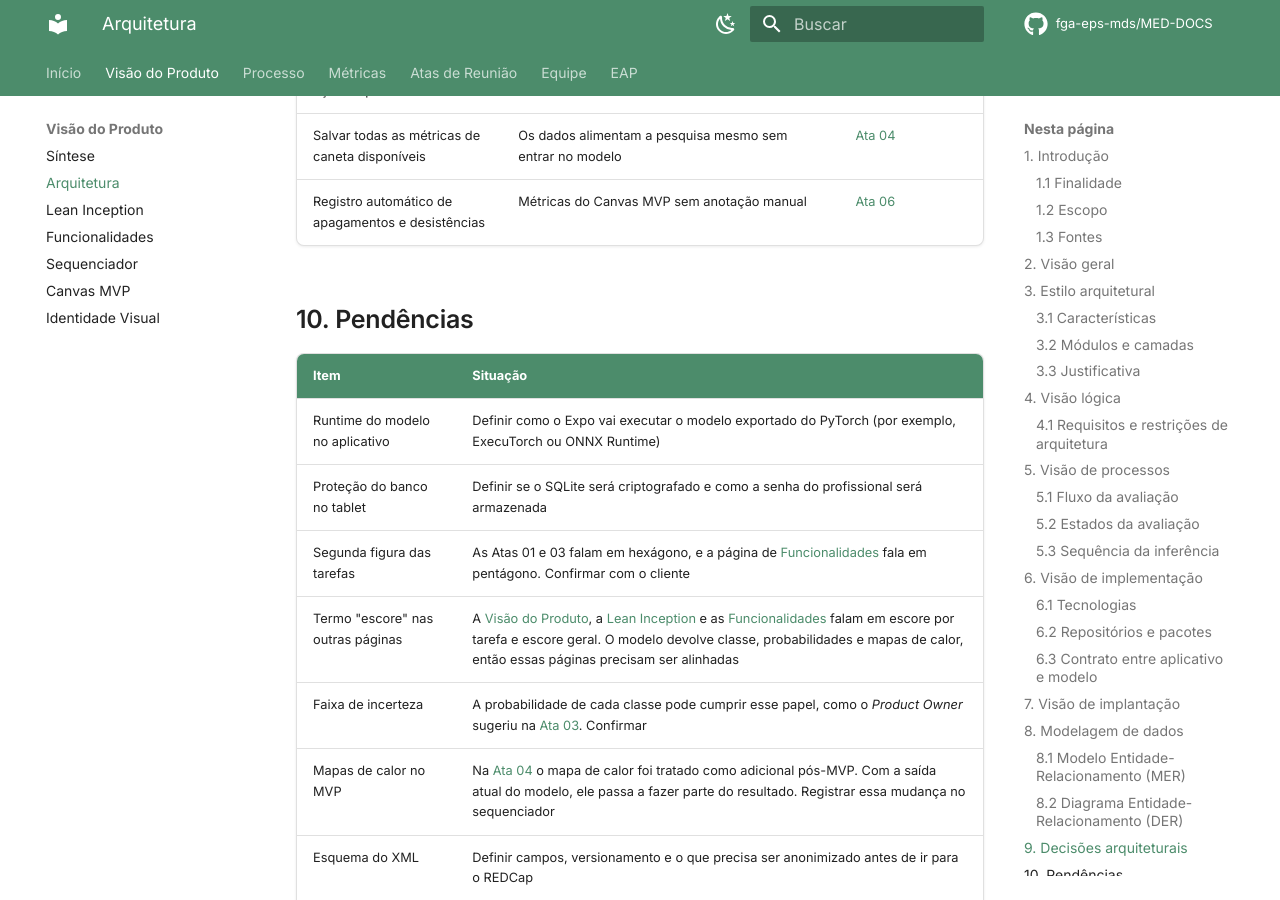
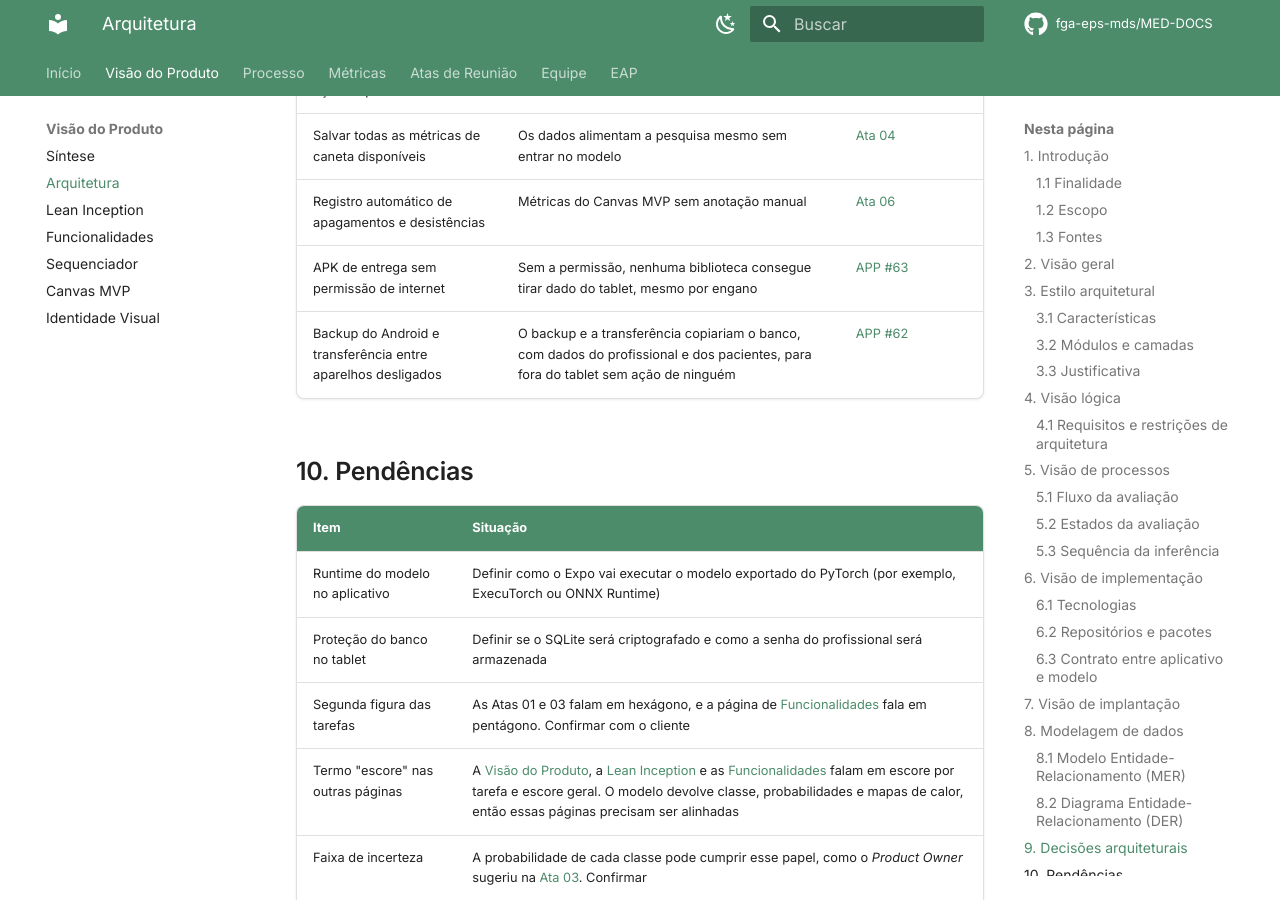
Before and after one commit to apollen27983/UNIEURO_MED-DOCS, an MkDocs documentation site: the page built from docs/produto/arquitetura.md, in a window 1280 px wide and 900 px high, scrolled down 17690 px. Built offline with MkDocs 1.6.1 and Material for MkDocs 9.7.7, drawn with Linux system fonts in a browser that asks for light colours; comment, search, counter and statistics services are not loaded.

Commit message:
docs(arquitetura): decisões sobre a internet e o backup do APK

```diff
--- a/docs/produto/arquitetura.md
+++ b/docs/produto/arquitetura.md
@@ -328,6 +328,8 @@ Duas regras não aparecem no diagrama, porque a notação só permite cardinalid
 | Exportação em XML por ação do profissional | Importação no REDCap pela equipe de pesquisa | [Ata 04](../atas-reunioes/Ata-04-EPS-2026-09-11-PO.md) |
 | Salvar todas as métricas de caneta disponíveis | Os dados alimentam a pesquisa mesmo sem entrar no modelo | [Ata 04](../atas-reunioes/Ata-04-EPS-2026-09-11-PO.md) |
 | Registro automático de apagamentos e desistências | Métricas do Canvas MVP sem anotação manual | [Ata 06](../atas-reunioes/Ata-06-EPS-2026-09-15-PO.md) |
+| APK de entrega sem permissão de internet | Sem a permissão, nenhuma biblioteca consegue tirar dado do tablet, mesmo por engano | [APP #63](https://github.com/fga-eps-mds/2026.2-UNB-FCTE_UNIEURO_MED-APP/issues/63) |
+| Backup do Android e transferência entre aparelhos desligados | O backup e a transferência copiariam o banco, com dados do profissional e dos pacientes, para fora do tablet sem ação de ninguém | [APP #62](https://github.com/fga-eps-mds/2026.2-UNB-FCTE_UNIEURO_MED-APP/issues/62) |
 
 ## 10. Pendências
 
```
